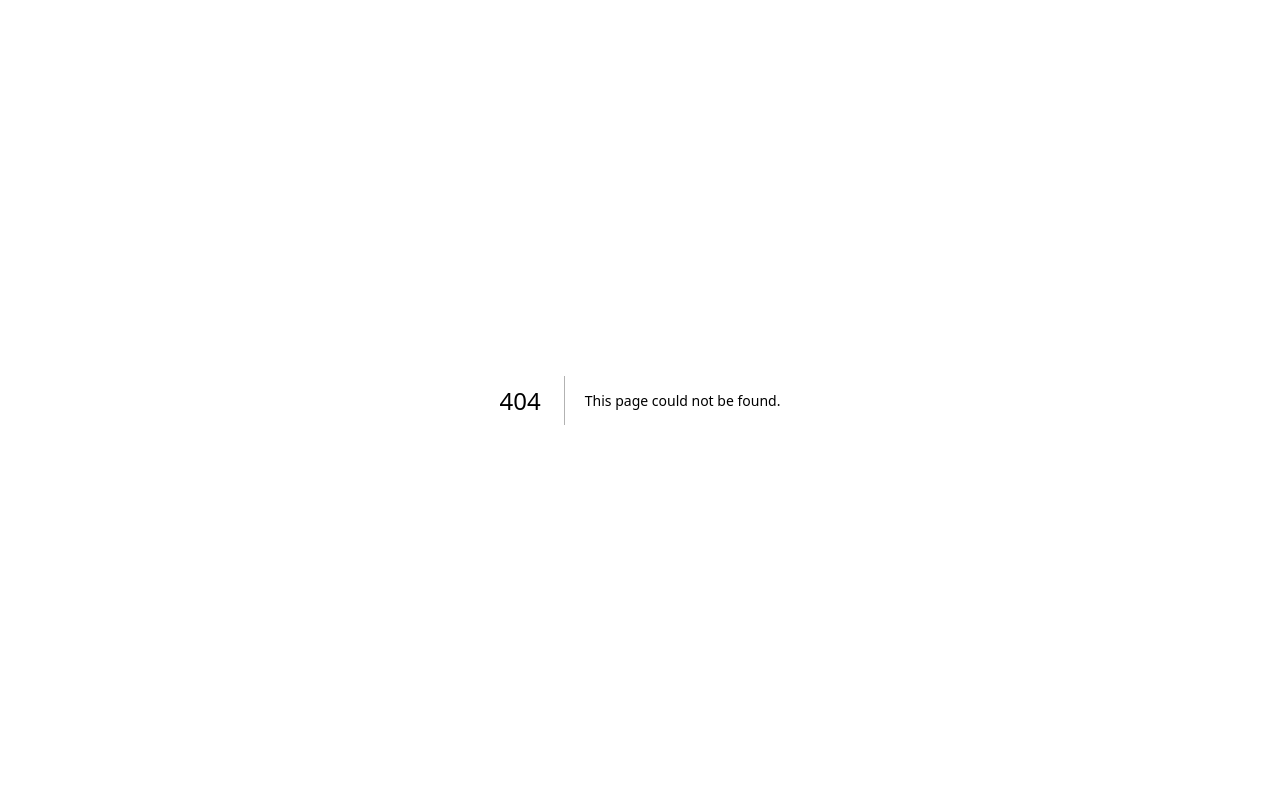
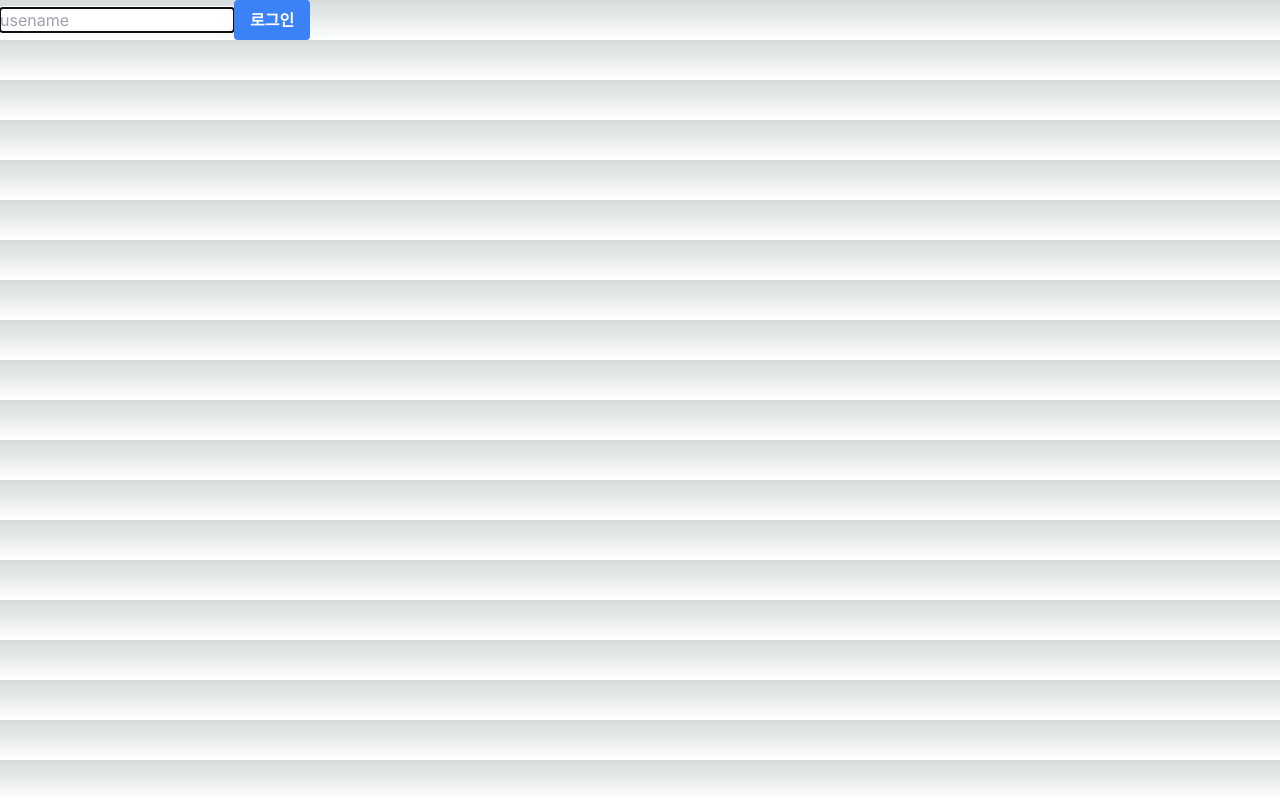
Before and after one commit to AppleTrick/reacthooks, a Next.js app: page /useRefLogin in a window 1280 px wide. Before the commit this address had no page. Built offline with nearby package versions, Linux system fonts and the light colour scheme.

Commit message:
useRef DOM 요소 접근

```diff
--- /dev/null
+++ b/src/app/(3.useRef)/useRefLogin/page.tsx
@@ -0,0 +1,27 @@
+'use client';
+
+import { useEffect, useRef } from 'react';
+
+const RefLogin = () => {
+  const inputRef = useRef<HTMLInputElement | null>(null);
+
+  useEffect(() => {
+    // console.log(inputRef);
+    inputRef.current?.focus();
+  }, []);
+
+  const login = () => {
+    alert(`Welcome ${inputRef.current?.value}`);
+    inputRef.current?.focus();
+  };
+  return (
+    <div>
+      <input className="text-black" ref={inputRef} type="text" placeholder="usename" />
+      <button onClick={login} className="bg-blue-500 hover:bg-blue-700 text-white font-bold py-2 px-4 rounded">
+        로그인
+      </button>
+    </div>
+  );
+};
+
+export default RefLogin;
```
Also changed, not shown: src/app/(3.useRef)/README.md (added).
